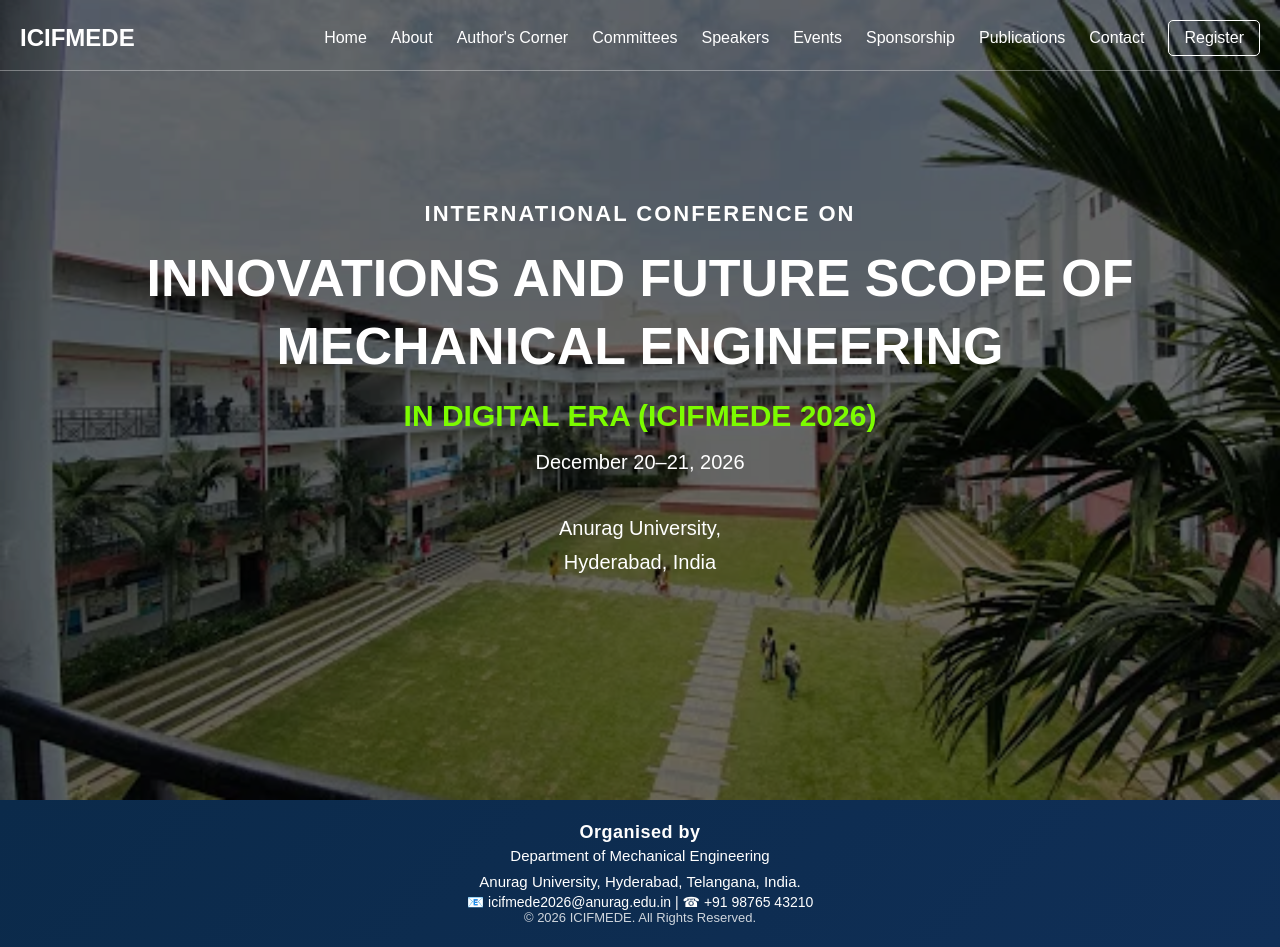
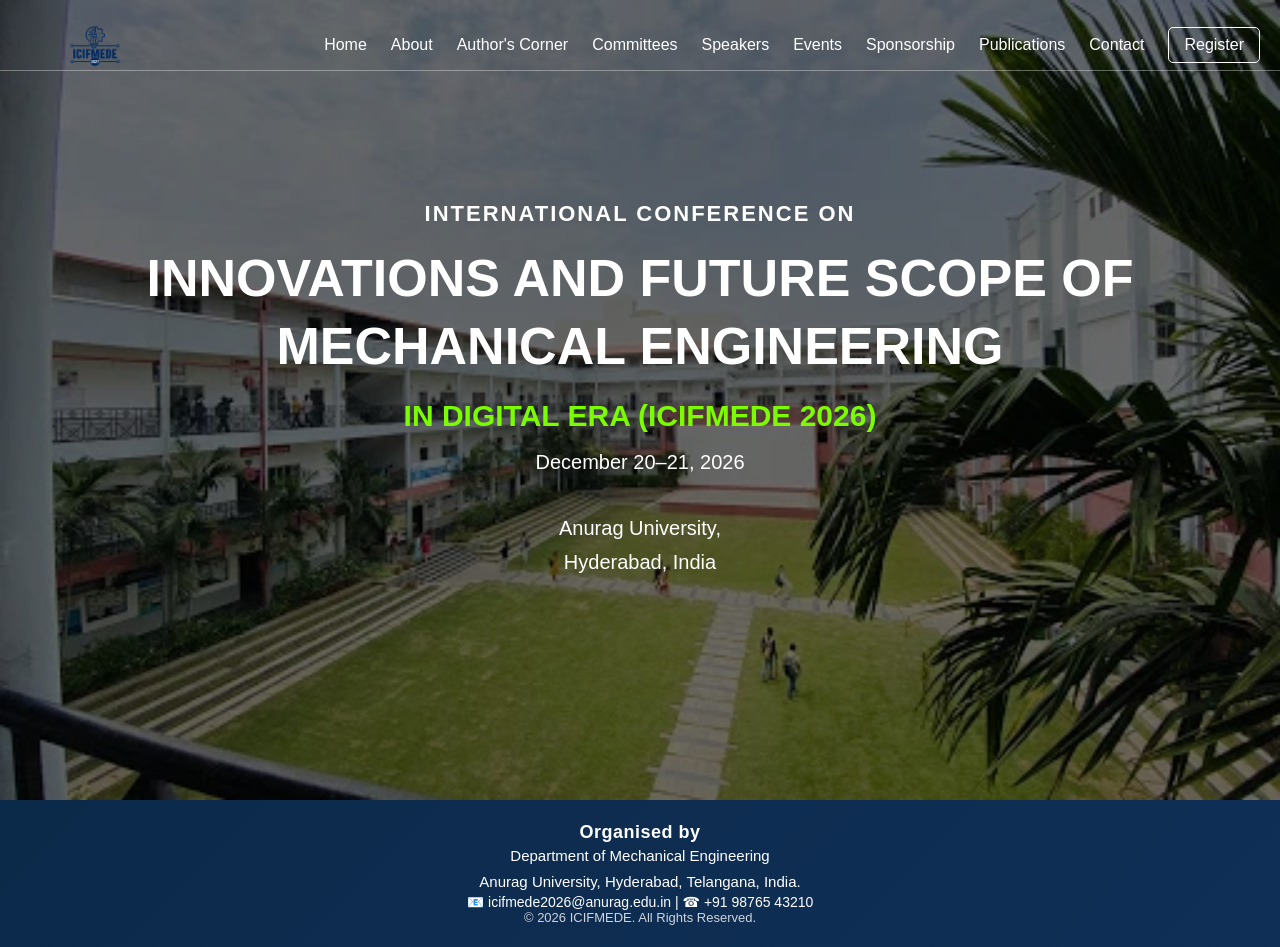
Before and after one commit to ArunKumarValandas/cmern, a React (Create React App) app in the folder conference-mern/frontend/: page / in a window 1280 px wide. Built offline with nearby package versions, Linux system fonts and the light colour scheme.

Commit message:
updated app.js

```diff
--- a/conference-mern/frontend/src/App.js
+++ b/conference-mern/frontend/src/App.js
@@ -99,17 +99,17 @@
             alignItems: "center",
           }}
         >
-          {/* LOGO */}
-
-          <h2
-            style={{
-              margin: 0,
-              fontSize: isMobile ? "20px" : "24px",
-              color: "#fff",
-            }}
-          >
-            ICIFMEDE
-          </h2>
+         <img
+  src="/images/ICIFMEDE2027_logo.png"
+  alt="ICIFMEDE 2027"
+  style={{
+    width: isMobile ? "110px" : "150px",
+    height: "50px",
+    objectFit: "contain",
+    display: "block",
+    flexShrink: 0,
+  }}
+/>
 
           {/* HAMBURGER */}
 
```
